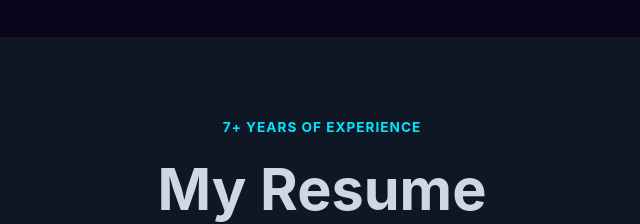
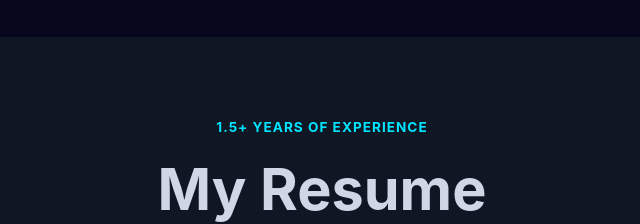
Before and after one commit to SandeepKumar72/portfolio, a plain HTML site: page index.html in a window 1280 px wide. Shown: the part 2697-2921 px from the top of the page, 318-958 px from the left. Drawn offline with Linux system fonts and the light colour scheme.

Commit message:
Update years of experience in resume section

```diff
--- a/index.html
+++ b/index.html
@@ -476,7 +476,7 @@
     <section id="resume" class="section resume-section">
       <div class="container">
         <div class="features-head center-head">
-          <p class="overline">7+ YEARS OF EXPERIENCE</p>
+          <p class="overline">1.5+ YEARS OF EXPERIENCE</p>
           <h2 class="section-title large">My Resume</h2>
         </div>
 
```
